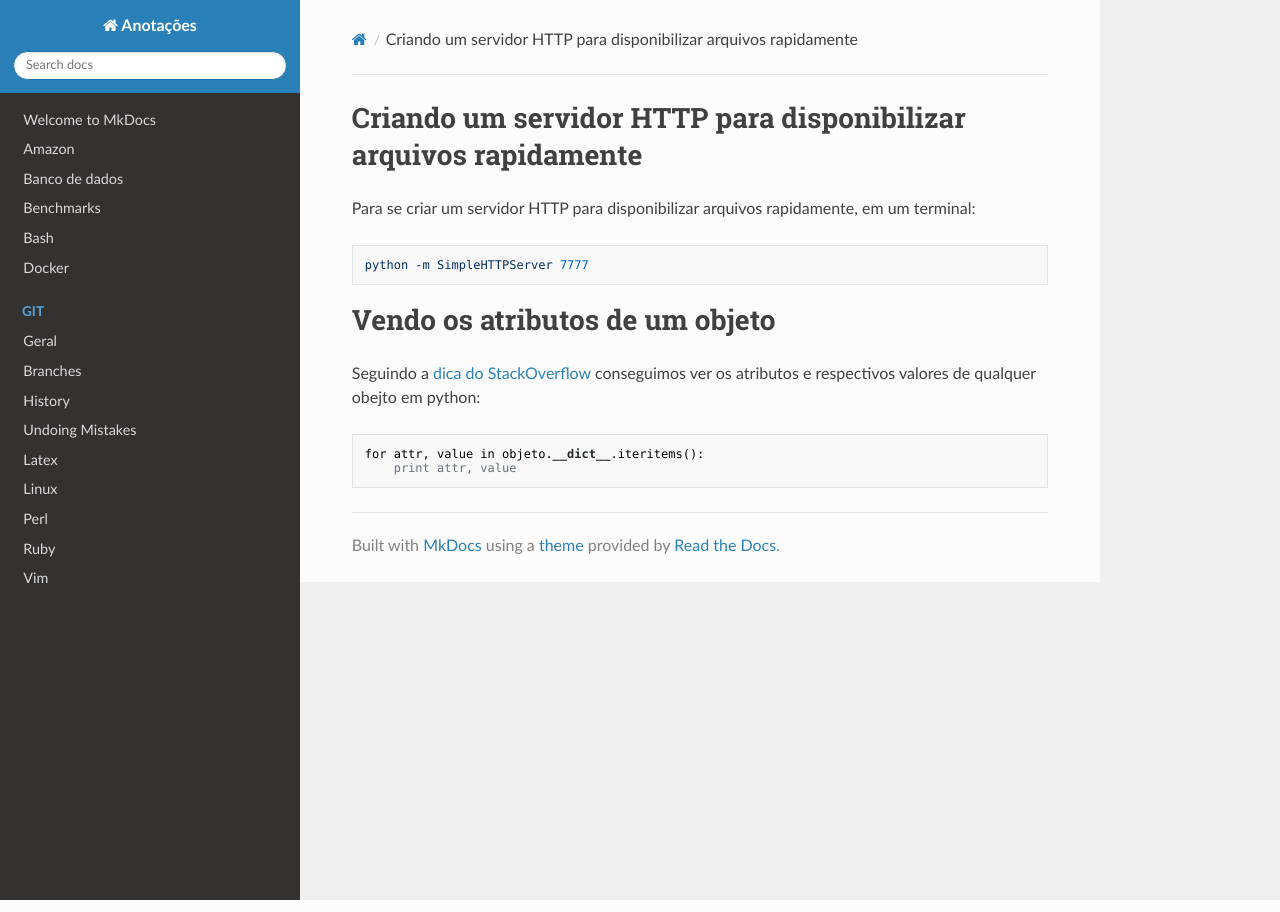
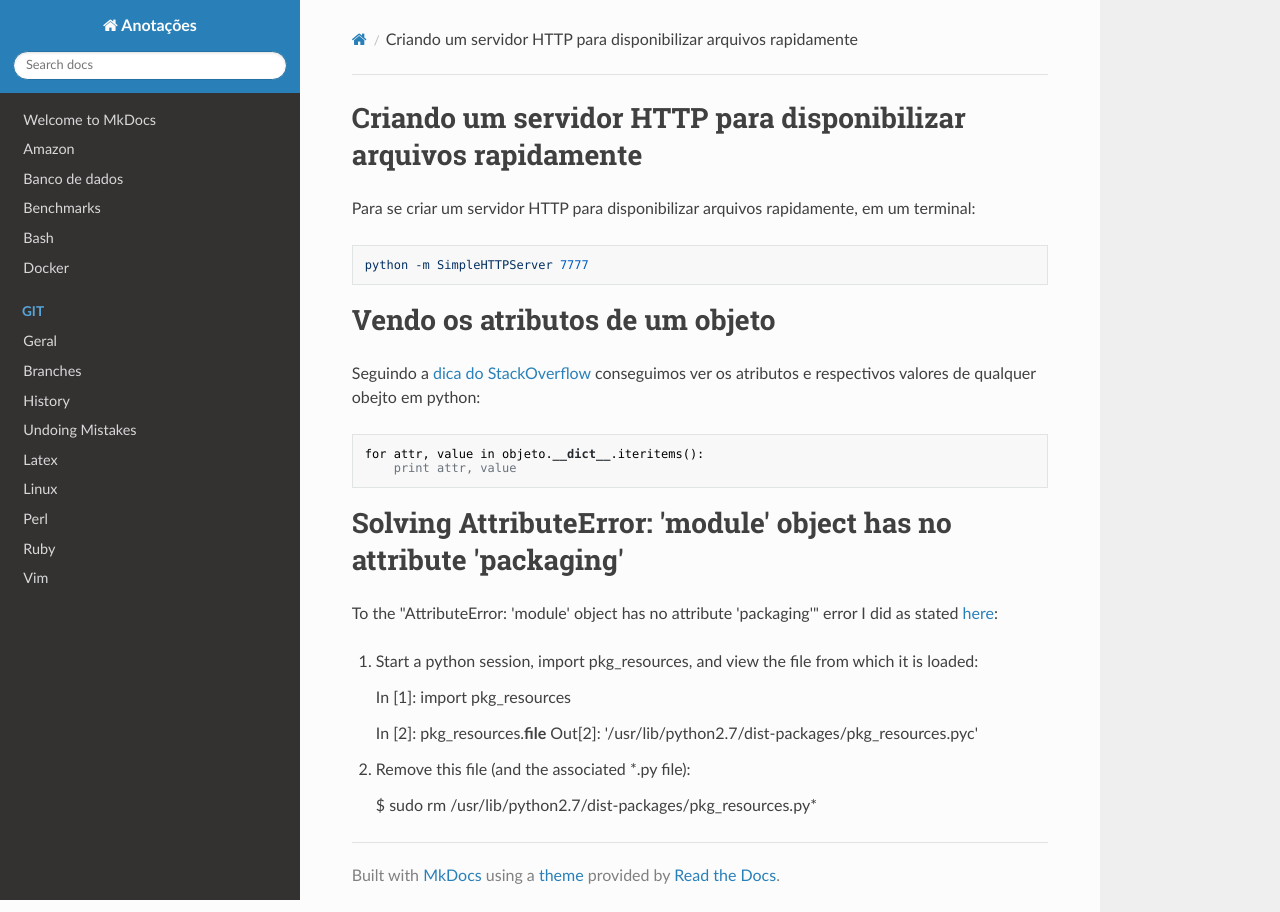
Before and after one commit to hposca/useful_notes, an MkDocs documentation site: the page built from docs/python.md, in a window 1280 px wide. Built offline with MkDocs 1.6.1, drawn with Linux system fonts in a browser that asks for light colours; nearby versions of some CDN libraries; old or Windows-style settings are respelled for this version of MkDocs.

Commit message:
Solving 'module' object has no attribute 'packaging'

```diff
--- a/docs/python.md
+++ b/docs/python.md
@@ -10,3 +10,18 @@ Seguindo a [dica do StackOverflow](http://stackoverflow.com/questions/25150955/p
 
     for attr, value in objeto.__dict__.iteritems():
         print attr, value
+
+# Solving AttributeError: 'module' object has no attribute 'packaging'
+
+To the "AttributeError: 'module' object has no attribute 'packaging'" error I did as stated [here](http://stackoverflow.com/questions/28967785/attribute-error-installing-with-pip/30310206#30310206):
+
+1. Start a python session, import pkg_resources, and view the file from which it is loaded:
+
+    In [1]: import pkg_resources
+
+    In [2]: pkg_resources.__file__
+    Out[2]: '/usr/lib/python2.7/dist-packages/pkg_resources.pyc'
+
+2. Remove this file (and the associated *.py file):
+
+    $ sudo rm /usr/lib/python2.7/dist-packages/pkg_resources.py*
```
